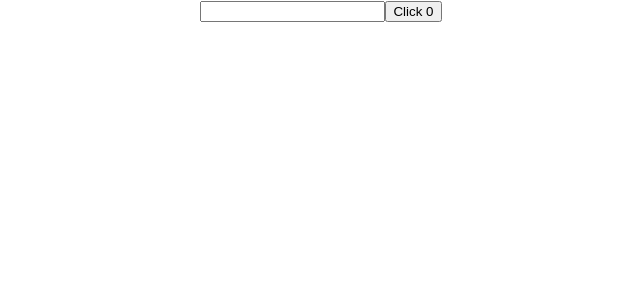
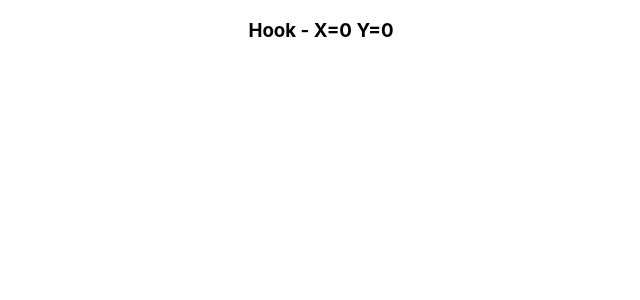
Before and after one commit to nihalshandev/react-hook-learning, a React (Create React App) app: page / in a window 1280 px wide. Shown: the top 300 px of the page, without its empty margins (319-959 px from the left). Built offline with nearby package versions, Linux system fonts and the light colour scheme.

Commit message:
learned run effect only once

```diff
--- a/src/App.js
+++ b/src/App.js
@@ -1,12 +1,10 @@
 import "./App.css";
-import ClassCounterOne from "./components/useEffect/ClassCounterOne";
-import CounterOne from "./components/useEffect/CounterOne";
+import HookMouse from "./components/useEffect/HookMouse";
 
 function App() {
   return (
     <div className="App">
-      <CounterOne/>
-      {/* <ClassCounterOne/> */}
+      <HookMouse/>
     </div>
   );
 }
--- /dev/null
+++ b/src/components/useEffect/HookMouse.js
@@ -0,0 +1,23 @@
+import React, { useState, useEffect } from "react";
+
+const HookMouse = () => {
+  const [x, setX] = useState(0);
+  const [y, setY] = useState(0);
+
+  const logMousePosition = e => {
+      console.log('Mouse event')
+      setX(e.clientX)
+      setY(e.clientY)
+  }
+
+    useEffect(()=> {
+        console.log('useEffect called')
+        window.addEventListener('mousemove', logMousePosition)
+    }, [])
+
+  return <div>
+      <h3>Hook - X={x} Y={y}</h3>
+  </div>;
+};
+
+export default HookMouse;
```
